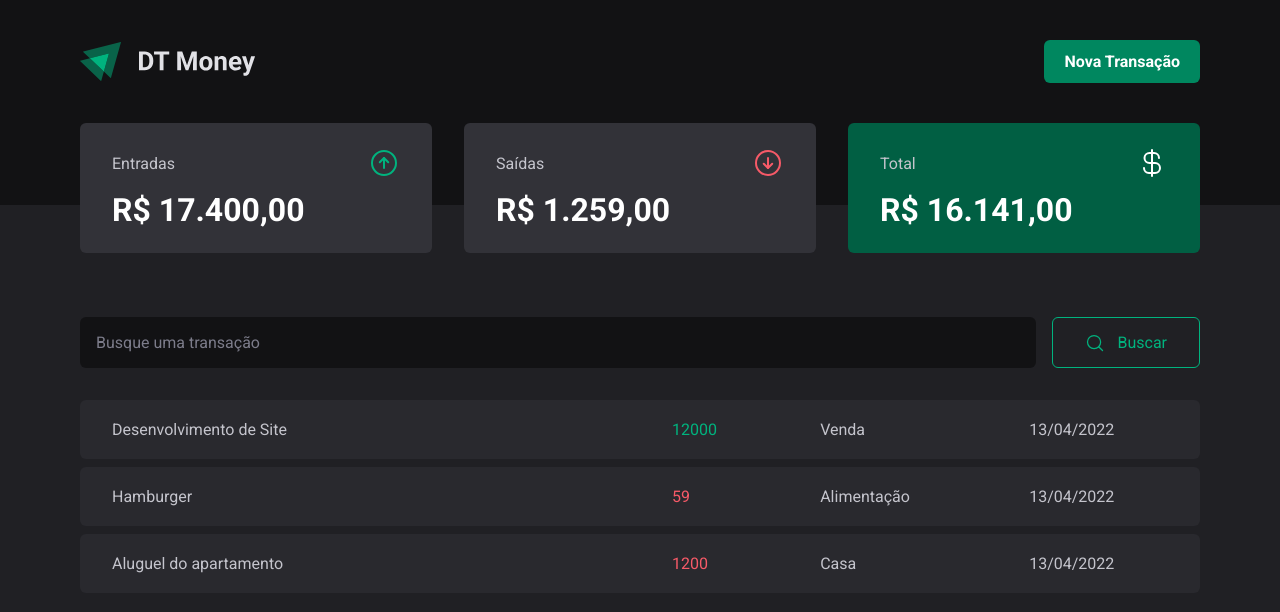
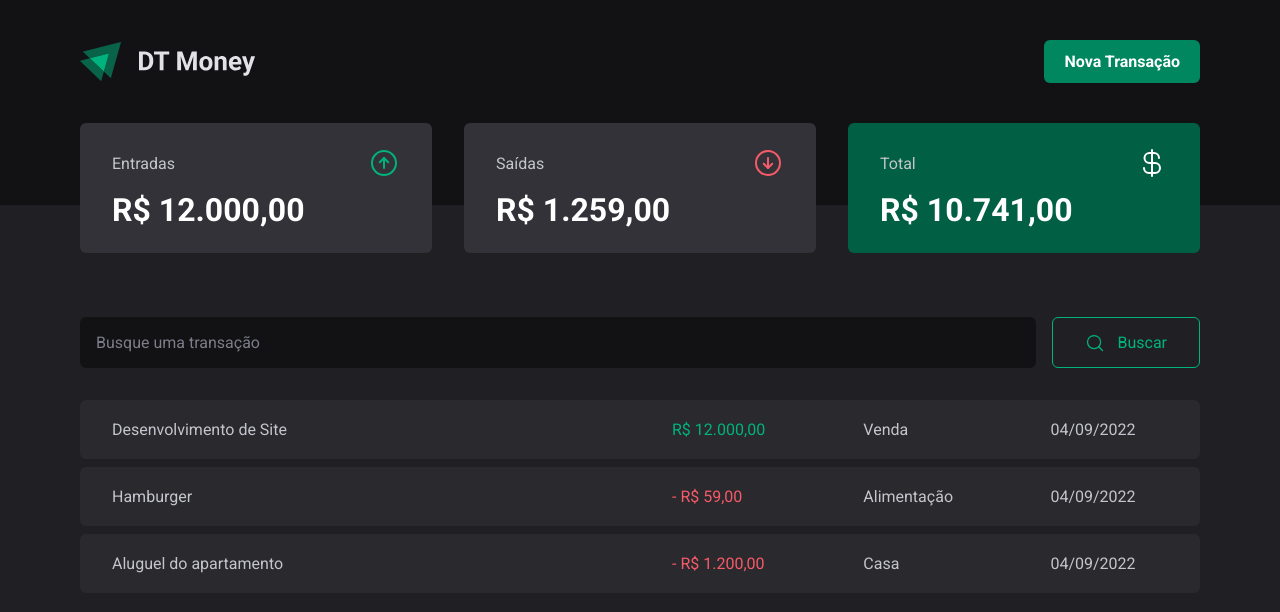
Before and after one commit to Gabriel-Souza2/DT-Money, a React (Vite) app: page / in a window 1280 px wide. Shown: the top 612 px of the page. Built offline with nearby package versions, Linux system fonts and the light colour scheme; data requests are answered from the project's data file.

Commit message:
Calculando entradas, saidas e total

```diff
--- a/src/Pages/Home/index.tsx
+++ b/src/Pages/Home/index.tsx
@@ -9,6 +9,7 @@
 
 import { useContext } from 'react'
 import { TransactionsContext } from '../../contexts/TransactionsContext'
+import { dateFormatter, priceFormatter } from '../../utils/formatter'
 
 export function Home() {
   const { transactions } = useContext(TransactionsContext)
@@ -26,11 +27,14 @@
                   <td width="50%">{transaction.description}</td>
                   <td>
                     <PriceHighlight variant={transaction.type}>
-                      {transaction.price}
+                      {transaction.type === 'outcome' && '- '}
+                      {priceFormatter.format(transaction.price)}
                     </PriceHighlight>
                   </td>
                   <td>{transaction.category}</td>
-                  <td>13/04/2022</td>
+                  <td>
+                    {dateFormatter.format(new Date(transaction.createdAt))}
+                  </td>
                 </tr>
               )
             })}
--- a/src/components/Summary/index.tsx
+++ b/src/components/Summary/index.tsx
@@ -1,9 +1,33 @@
 import { ArrowCircleUp, ArrowCircleDown, CurrencyDollar } from 'phosphor-react'
+import { useContext } from 'react'
 import { useTheme } from 'styled-components'
+import { TransactionsContext } from '../../contexts/TransactionsContext'
+import { priceFormatter } from '../../utils/formatter'
 import { SummaryContainer, SummaryCard } from './styles'
 
 export function Summary() {
   const theme = useTheme()
+
+  const { transactions } = useContext(TransactionsContext)
+
+  const { income, outcome, total } = transactions.reduce(
+    (acc, transaction) => {
+      if (transaction.type === 'income') {
+        acc.income += transaction.price
+        acc.total += transaction.price
+      } else {
+        acc.outcome += transaction.price
+        acc.total -= transaction.price
+      }
+
+      return acc
+    },
+    {
+      income: 0,
+      outcome: 0,
+      total: 0,
+    },
+  )
   return (
     <SummaryContainer>
       <SummaryCard>
@@ -11,7 +35,7 @@
           <span>Entradas</span>
           <ArrowCircleUp size={32} color={theme['green-300']} />
         </header>
-        <strong>R$ 17.400,00</strong>
+        <strong>{priceFormatter.format(income)}</strong>
       </SummaryCard>
 
       <SummaryCard>
@@ -19,7 +43,7 @@
           <span>Saídas</span>
           <ArrowCircleDown size={32} color={theme['red-300']} />
         </header>
-        <strong>R$ 1.259,00</strong>
+        <strong>{priceFormatter.format(outcome)}</strong>
       </SummaryCard>
 
       <SummaryCard variant="green">
@@ -27,7 +51,7 @@
           <span>Total</span>
           <CurrencyDollar size={32} color={theme.white} />
         </header>
-        <strong>R$ 16.141,00</strong>
+        <strong>{priceFormatter.format(total)}</strong>
       </SummaryCard>
     </SummaryContainer>
   )
--- /dev/null
+++ b/src/utils/formatter.ts
@@ -0,0 +1,6 @@
+export const dateFormatter = new Intl.DateTimeFormat('pt-BR')
+
+export const priceFormatter = new Intl.NumberFormat('pt-BT', {
+  style: 'currency',
+  currency: 'BRL',
+})
```
